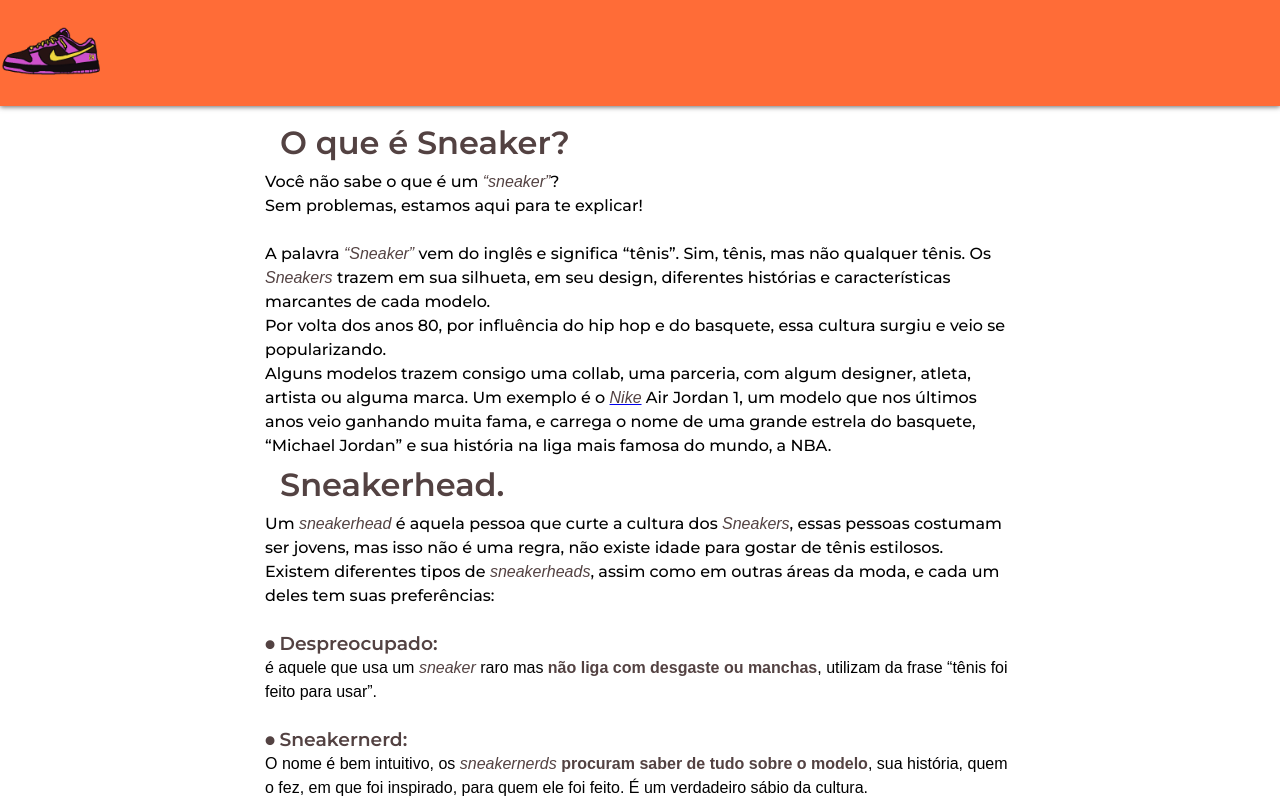
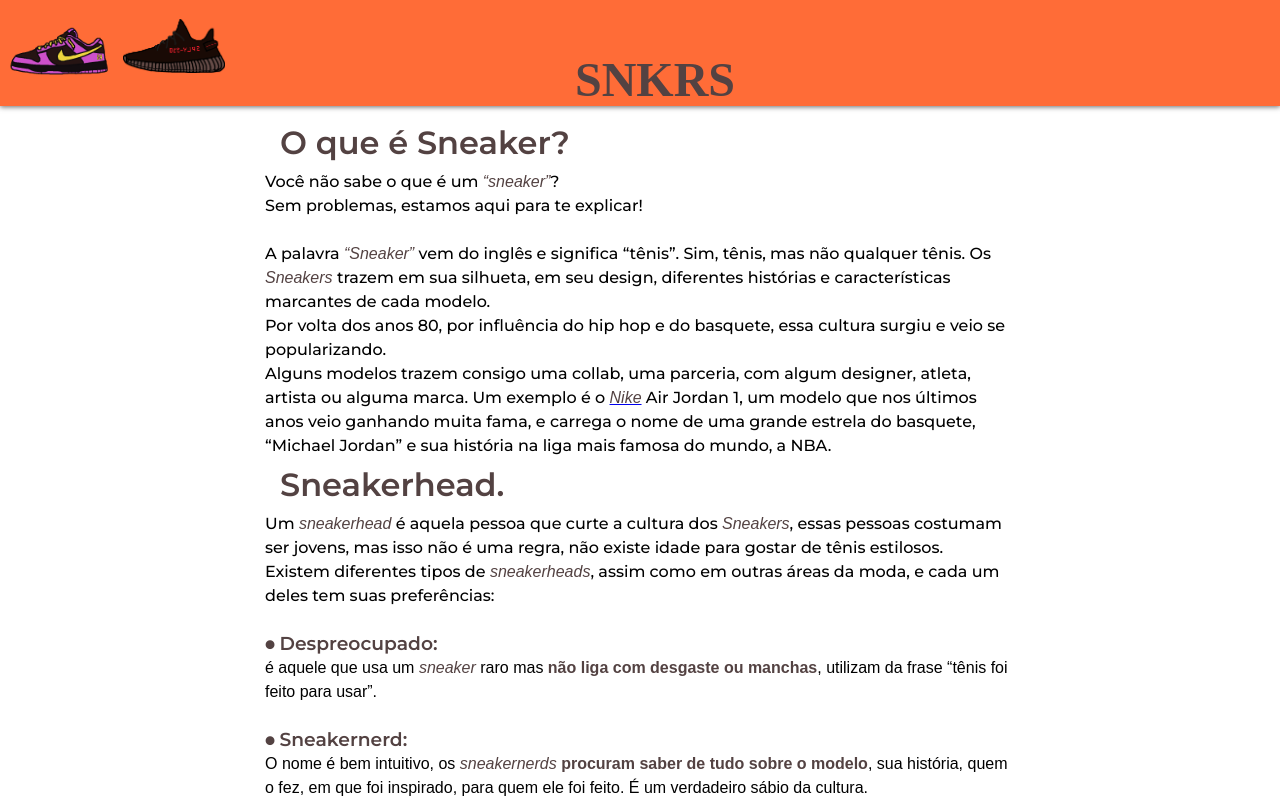
Before and after one commit to NessKawl/sneakers, a plain HTML site: page index.html in a window 1280 px wide. Shown: the top 800 px of the page. Drawn offline with Linux system fonts and the light colour scheme; a web font is replaced by a local one.

Commit message:
adicionei logo yeezy e favicon

```diff
--- a/index.css
+++ b/index.css
@@ -10,10 +10,15 @@
     src: url('fonts/static/Montserrat-SemiBold.ttf') format('truetype');
 }
 
+@font-face {
+    font-family: 'Monserrat-EBI';
+    src: url('fonts/static/Montserrat-ExtraBoldItalic.ttf') format('truetype');
+}
 
 :root {
     --fonte1: 'Monserrat';
     --fonte2: 'Monserrat-B';
+    --fonte3: 'Monserrat-EBI';
 
     --cor1: #534242;
 }
@@ -31,10 +36,20 @@ header {
 
 header > img {
     width: 8%;
+    margin-left: 8px;
 }
 
-#logo {
-    width: 8%;
+#yeezy{
+    margin-bottom: 29px;
+}
+
+#logo-escrita {
+    font-family: var(--fonte3);
+    font-size: 3em;
+    position: absolute;
+    left: 50%;
+    top: 12.5%;
+    transform: translate(-50%, -115%);
 }
 
 #box {
--- a/index.html
+++ b/index.html
@@ -6,10 +6,13 @@
     <meta name="viewport" content="width=device-width, initial-scale=1.0">
     <title>Sneakers</title>
     <link rel="stylesheet" href="index.css">
+    <link rel="shortcut icon" href="./img/favicon.ico" type="image/x-icon">
 </head>
 <body>
     <header>
+        <h1 id="logo-escrita">SNKRS</h1>
         <img src="img/dunk.png">
+        <img src="img/yeezy2.png" id="yeezy">
     </header>
     <main>
         <!-- <div id="box">
```
Also changed, not shown: img/favicon.ico (added), img/yeezy2.png (added), 1 other file.
